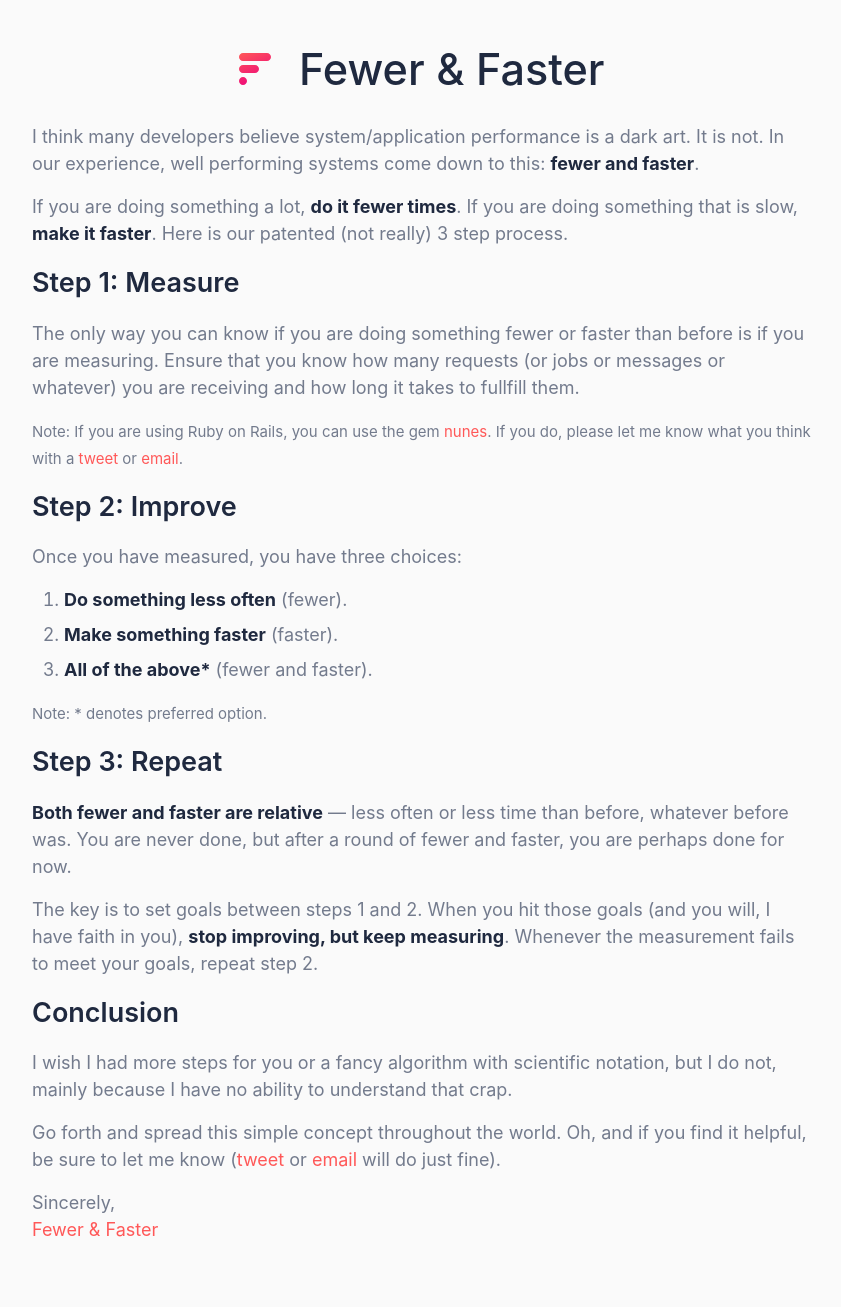
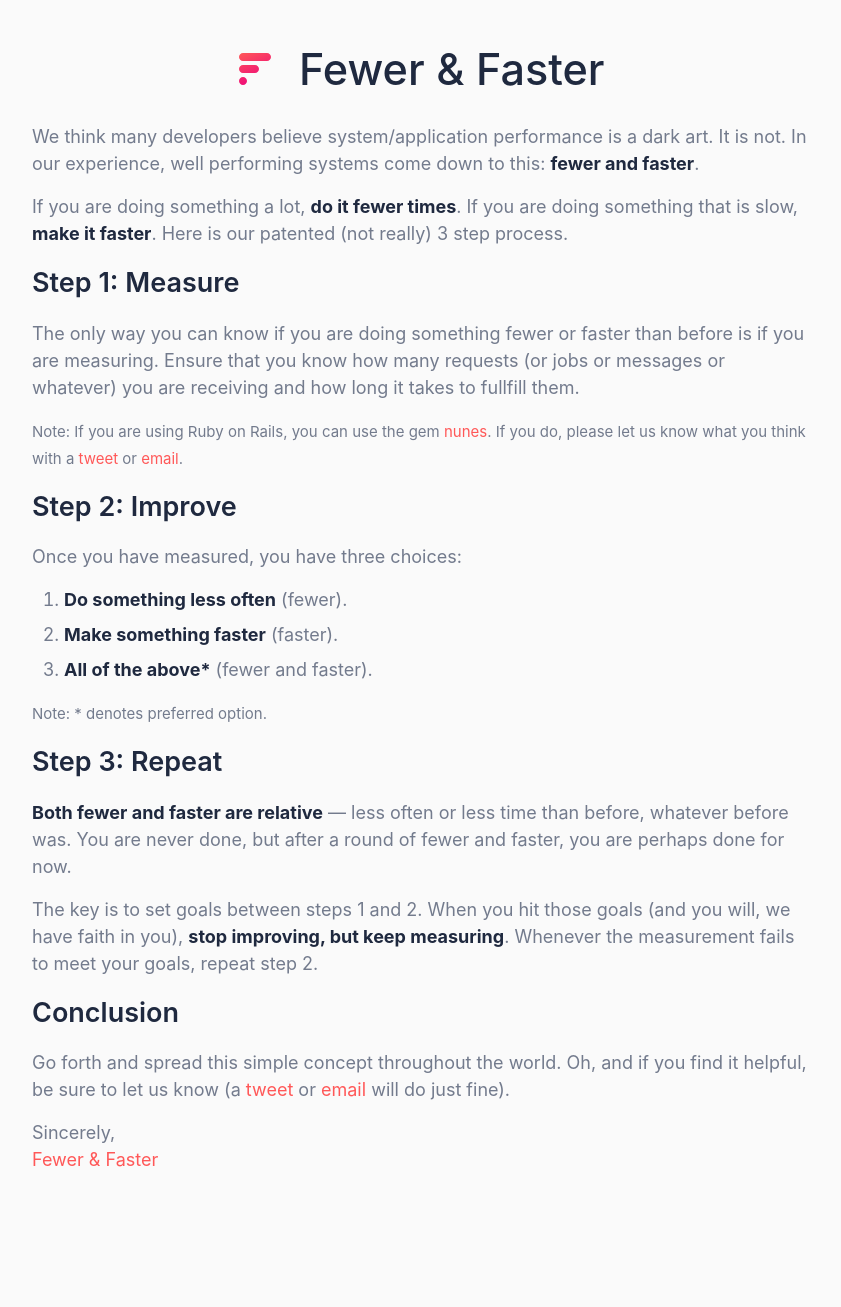
Before and after one commit to fewerandfaster/fewerandfaster.github.io, a Jekyll site: the page built from ethos.html, in a window 1280 px wide. Shown: the whole page, without its empty margins (218-1059 px from the left). Built offline with Jekyll 4.4.1, drawn with Linux system fonts in a browser that asks for light colours; a script that is not in the unit is left out; after the commit the page ends 1237 px from its top, so only the background shows below that.

Commit message:
Pluralize the ethos

```diff
--- a/_layouts/default.html
+++ b/_layouts/default.html
@@ -24,8 +24,6 @@
       </div>
     </div>
 
-
-
     <script type="text/javascript">
       var _gauges = _gauges || [];
       (function() {
@@ -50,7 +48,5 @@
       ga('create', 'UA-85301-31', 'auto');
       ga('send', 'pageview');
     </script>
-
-    <!-- Yandex.Metrika counter --> <script type="text/javascript"> (function (d, w, c) { (w[c] = w[c] || []).push(function() { try { w.yaCounter41665459 = new Ya.Metrika({ id:41665459, clickmap:true, trackLinks:true, accurateTrackBounce:true }); } catch(e) { } }); var n = d.getElementsByTagName("script")[0], s = d.createElement("script"), f = function () { n.parentNode.insertBefore(s, n); }; s.type = "text/javascript"; s.async = true; s.src = "https://mc.yandex.ru/metrika/watch.js"; if (w.opera == "[object Opera]") { d.addEventListener("DOMContentLoaded", f, false); } else { f(); } })(document, window, "yandex_metrika_callbacks"); </script> <noscript><div><img src="https://mc.yandex.ru/watch/41665459" style="position:absolute; left:-9999px;" alt="" /></div></noscript> <!-- /Yandex.Metrika counter -->
   </body>
 </html>
--- a/ethos.html
+++ b/ethos.html
@@ -4,14 +4,14 @@
 ---
 
 <div class="ethos">
-  <p>I think many developers believe system/application performance is a dark art. It is not. In our experience, well performing systems come down to this: <strong>fewer and faster</strong>.</p>
+  <p>We think many developers believe system/application performance is a dark art. It is not. In our experience, well performing systems come down to this: <strong>fewer and faster</strong>.</p>
 
   <p>If you are doing something a lot, <strong>do it fewer times</strong>. If you are doing something that is slow, <strong>make it faster</strong>. Here is our patented (not really) 3 step process.</p>
 
   <h2>Step 1: Measure</h2>
   <p>The only way you can know if you are doing something fewer or faster than before is if you are measuring. Ensure that you know how many requests (or jobs or messages or whatever) you are receiving and how long it takes to fullfill them.</p>
 
-  <p><small>Note: If you are using Ruby on Rails, you can use the gem <a href="https://github.com/jnunemaker/nunes">nunes</a>. If you do, please let me know what you think with a <a href="https://twitter.com/jnunemaker">tweet</a> or <a href="mailto:john@fewerandfaster.com">email</a>.</small></p>
+  <p><small>Note: If you are using Ruby on Rails, you can use the gem <a href="https://github.com/jnunemaker/nunes">nunes</a>. If you do, please let us know what you think with a <a href="https://twitter.com/jnunemaker">tweet</a> or <a href="mailto:john@fewerandfaster.com">email</a>.</small></p>
 
   <h2>Step 2: Improve</h2>
   <p>Once you have measured, you have three choices:</p>
@@ -27,12 +27,11 @@
   <h2>Step 3: Repeat</h2>
   <p><strong>Both fewer and faster are relative</strong> &mdash; less often or less time than before, whatever before was. You are never done, but after a round of fewer and faster, you are perhaps done for now.</p>
 
-  <p>The key is to set goals between steps 1 and 2. When you hit those goals (and you will, I have faith in you), <strong>stop improving, but keep measuring</strong>. Whenever the measurement fails to meet your goals, repeat step 2.</p>
+  <p>The key is to set goals between steps 1 and 2. When you hit those goals (and you will, we have faith in you), <strong>stop improving, but keep measuring</strong>. Whenever the measurement fails to meet your goals, repeat step 2.</p>
 
   <h2>Conclusion</h2>
-  <p>I wish I had more steps for you or a fancy algorithm with scientific notation, but I do not, mainly because I have no ability to understand that crap.</p>
 
-  <p>Go forth and spread this simple concept throughout the world. Oh, and if you find it helpful, be sure to let me know (<a href="https://twitter.com/jnunemaker">tweet</a> or <a href="mailto:john@fewerandfaster.com">email</a> will do just fine).</p>
+  <p>Go forth and spread this simple concept throughout the world. Oh, and if you find it helpful, be sure to let us know (a <a href="https://twitter.com/jnunemaker">tweet</a> or <a href="mailto:john@fewerandfaster.com">email</a> will do just fine).</p>
 
   <p>Sincerely,<br><a href="http://fewerandfaster.com">Fewer &amp; Faster</a></p>
 
```
